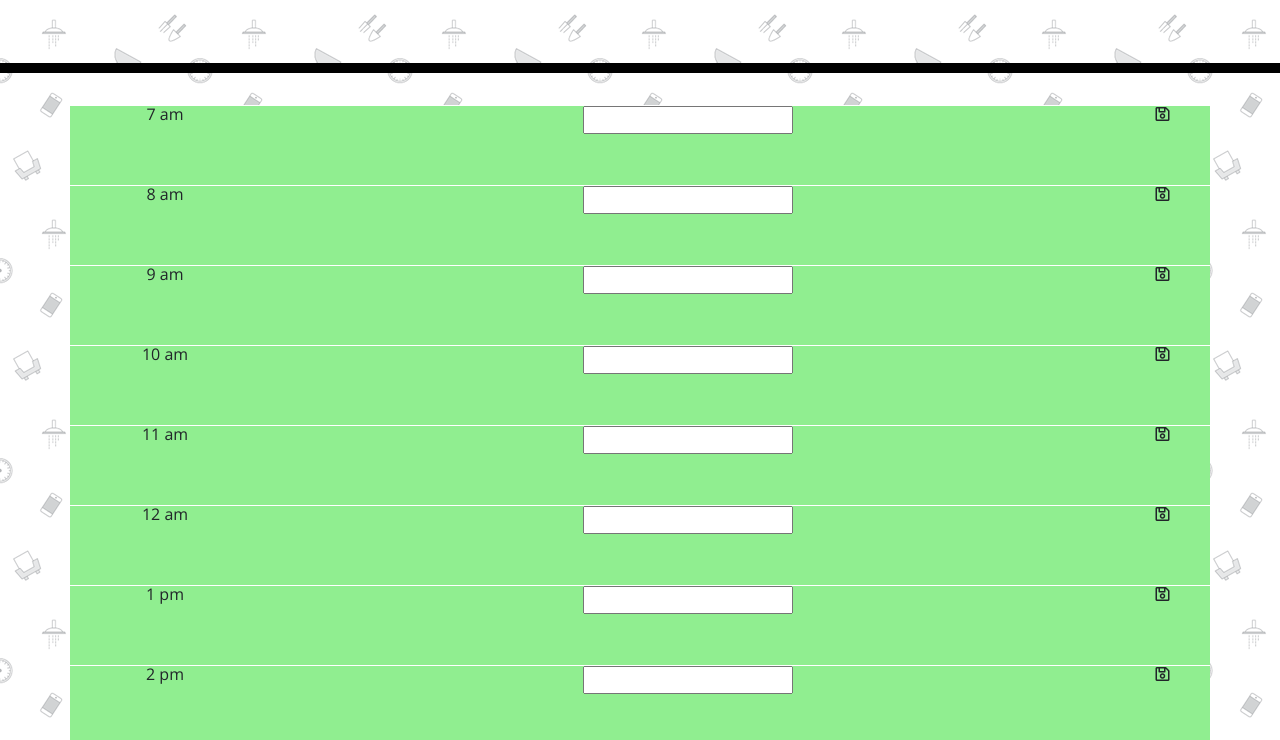
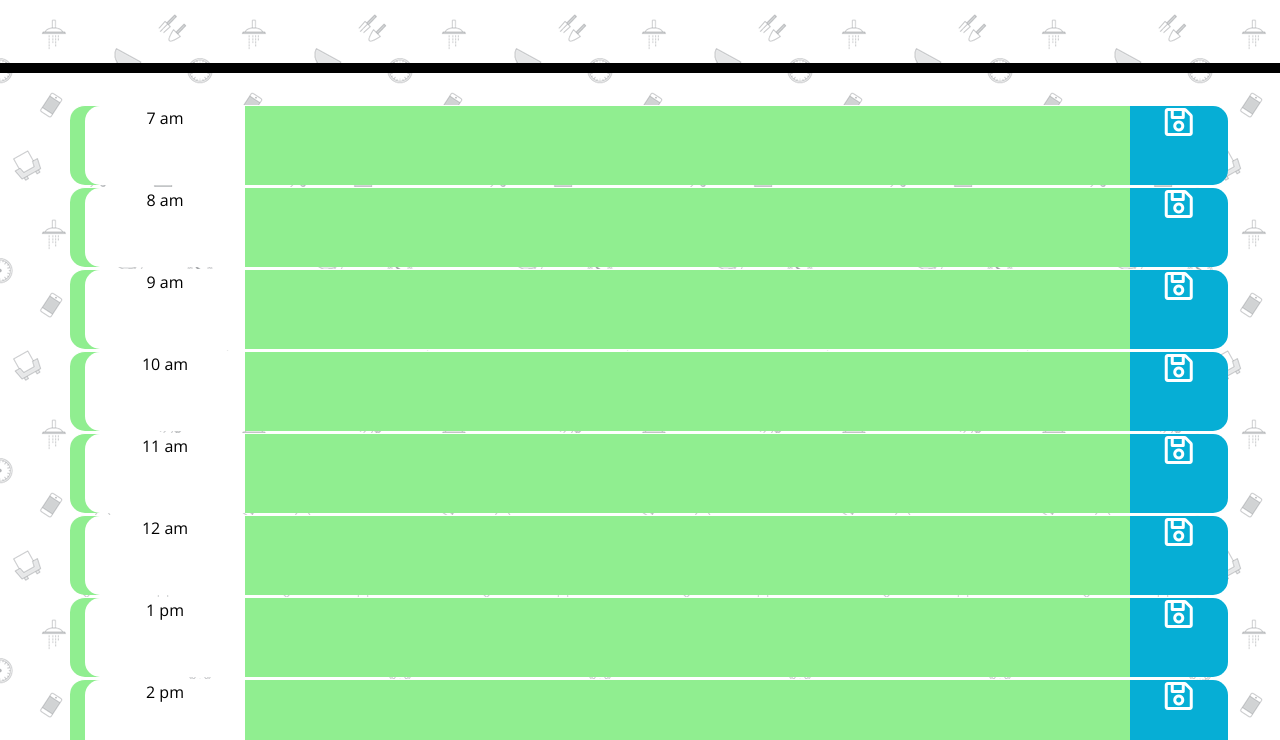
Before and after one commit to clcamou/calendar, a plain HTML site: page index.html in a window 1280 px wide. Shown: the part 195-935 px from the top of the page. Drawn offline with nearby package versions, Linux system fonts and the light colour scheme.

Commit message:
updated css

```diff
--- a/script.js
+++ b/script.js
@@ -21,7 +21,7 @@ $(document).ready(function() {
 
     // using font awesome icon https://fontawesome.com/license
     // change description here - none
-    let saveIcon = "./images/save-regular.svg";
+    let $saveBtn = "./images/save-regular.svg";
 
     // Get stored todos from localStorage
     // Parsing the JSON string to an object
@@ -38,7 +38,7 @@ $(document).ready(function() {
       planTextArr = new Array(9);
     }
 
-    if (test) { console.log("full array of plned text",planTextArr); }
+    if (test) { console.log("full array of planed text",planTextArr); }
 
     // set variable referencing planner element
     let $plannerDiv = $('#plannerContainer');
@@ -115,7 +115,7 @@ $(document).ready(function() {
       let $saveBtn = $('<i>');
       $saveBtn.attr('id',`saveid-${index}`);
       $saveBtn.attr('save-id',index);
-      $saveBtn.attr('class',"far fa-save saveIcon");
+      $saveBtn.attr('class',"far fa-save saveBtn");
 
       // add col width and row component to row
       $rowDiv.append($col1SaveDiv);
--- a/style.css
+++ b/style.css
@@ -16,22 +16,53 @@ textarea{
   padding: 10px;
 }
 
+input {
+  background: transparent;
+  border: none;
+  padding-left: 3px;
+}
+
+.plannerRow {
+  height: 50px;
+  margin-top: 2px;
+  margin-bottom: 2px;
+  font-size: 1em;
+  line-height: 1.5;
+  border-radius: 15px;
+  text-align: left;
+}
+
+.timeBox{
+  text-align: center;
+  background-color: white;
+  color: black;
+  height:100%;
+  width: 100%;
+  border-radius: 15px 0px 0px 15px;
+  display: inline-block;
+  font-size: 1em;
+}
+
+.dailyPlan {
+  color: black;
+  font-size: 12pt;
+  height:100%;
+  width: 100%;
+}
+
 .jumbotron {
   text-align: center;
   background-color: transparent;
   color: black;
   border-radius: 0;
   border-bottom: 10px solid black;
+  font-family: 'Franklin Gothic Medium', 'Arial Narrow', Arial, sans-serif;
 }
 
 .description{
   white-space: pre-wrap;
 }
 
-.time-block{
-  text-align: center;
-  border-radius: 15px;
-}
 
 .row {
   white-space: pre-wrap;
@@ -60,12 +91,16 @@ textarea{
   color: white;
 }
 
+
 .saveBtn {
-  border-left: 1px solid black;
-  border-top-right-radius: 15px;
-  border-bottom-right-radius: 15px;
+
+  border-radius: 0px 15px 15px 0px;
   background-color: #06AED5;
   color: white;
+  height: 100%;
+  width: 150%;
+  font-size: 2em;
+  text-align: center;
 }
 
 .saveBtn i:hover {
@@ -76,7 +111,7 @@ textarea{
 footer {
   padding: 30px 0;
   clear: both;
-  font-size: 12px;
+  font-size: 20px;
   color: #fff;
   color: #ccc;
   text-align: center;
```
Also changed, not shown: 1 other file.
